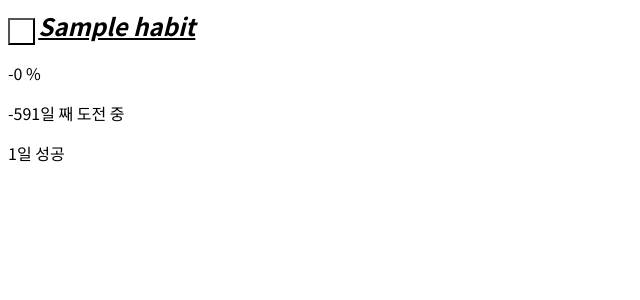
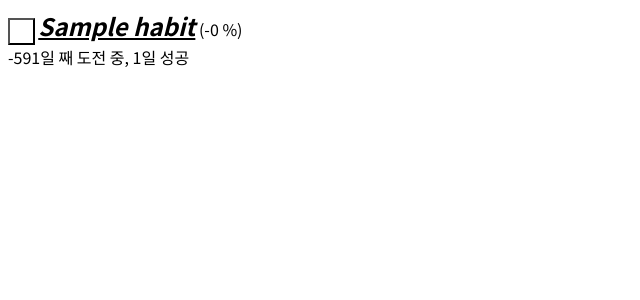
Before and after one commit to pptnz/swa_team2, a Django app: page /habitmaker/ in a window 1280 px wide. Shown: the top 300 px of the page, without its empty margins (0-640 px from the left). Run offline with Django 3.2, Linux system fonts and the light colour scheme; tables that the repository leaves empty hold one stand-in row (values such as "Sample post"); some libraries are stand-ins or nearby versions.

Commit message:
Place html components in pretty way

```diff
--- a/habitmaker/templates/habitmaker/habit_list.html
+++ b/habitmaker/templates/habitmaker/habit_list.html
@@ -19,11 +19,10 @@
       <input type="button" class="success unchecked" id="success-unchecked-{{ habit.id }}" name="{{ habit.id }}">
     {% endif %}
 
-    <h2 style="display:inline">{{ habit.title }}</h2>
-
-    <p id="success-rate-{{ habit.pk }}">{{ habit.success_rate }} %</p>
-    <p>{{ habit.total_days }}일 째 도전 중</p>
-    <p id="success-days-{{ habit.pk }}">{{ habit.success_days }}일 성공</p>
+    <h2 style="display: inline">{{ habit.title }}</h2>
+    <p style="display: inline" id="success-rate-{{ habit.pk }}">({{ habit.success_rate }} %)</p><br>
+    <p style="display: inline">{{ habit.total_days }}일 째 도전 중, </p>
+    <p style="display: inline" id="success-days-{{ habit.pk }}">{{ habit.success_days }}일 성공</p>
     </div>
     <br>
   {% endfor %}
@@ -41,7 +40,7 @@
       dataType: "json",
 
       success: function(response){
-        $("#success-rate-" + pk).html(response.success_rate+" %");
+        $("#success-rate-" + pk).html("("+response.success_rate+" %)");
         $("#success-days-" + pk).html(response.success_days+"일 성공");
 
         if (response.is_created == 1) {
```
